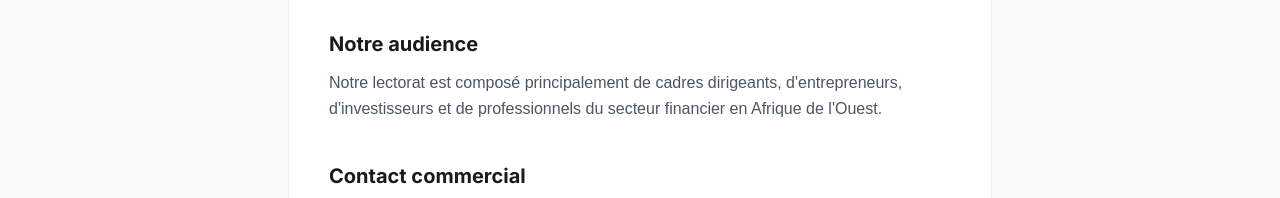
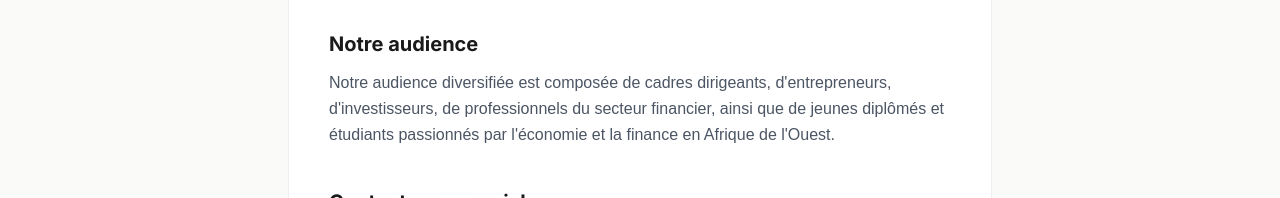
Before and after one commit to Lerouks/NigerFin, a Next.js app: page /publicite in a window 1280 px wide. Shown: the part 690-888 px from the top of the page. Built offline with nearby package versions, Linux system fonts and the light colour scheme; no server answers; the database is empty; a web font is replaced by a local one.

Commit message:
Élargir l'audience publicité : ajout des jeunes et mention diversifiée
https://claude.ai/code/session_01FucvbXHHRdvXynMASP42Qd

```diff
--- a/src/app/publicite/page.tsx
+++ b/src/app/publicite/page.tsx
@@ -10,7 +10,7 @@ export default function PublicitePage() {
       sections={[
         { heading: 'Opportunités publicitaires', text: "NFI REPORT offre des opportunités publicitaires premium pour toucher une audience qualifiée de professionnels, investisseurs et décideurs au Niger et en Afrique de l'Ouest." },
         { heading: 'Formats disponibles', text: "Nous proposons différents formats : bannières display, articles sponsorisés, newsletters dédiées, et partenariats événementiels." },
-        { heading: 'Notre audience', text: "Notre lectorat est composé principalement de cadres dirigeants, d'entrepreneurs, d'investisseurs et de professionnels du secteur financier en Afrique de l'Ouest." },
+        { heading: 'Notre audience', text: "Notre audience diversifiée est composée de cadres dirigeants, d'entrepreneurs, d'investisseurs, de professionnels du secteur financier, ainsi que de jeunes diplômés et étudiants passionnés par l'économie et la finance en Afrique de l'Ouest." },
         { heading: 'Contact commercial', text: 'Pour toute demande de partenariat ou de publicité, contactez notre équipe commerciale à : contact@nfireport.com ou au +227 98 54 38 37.' },
       ]}
     />
```
